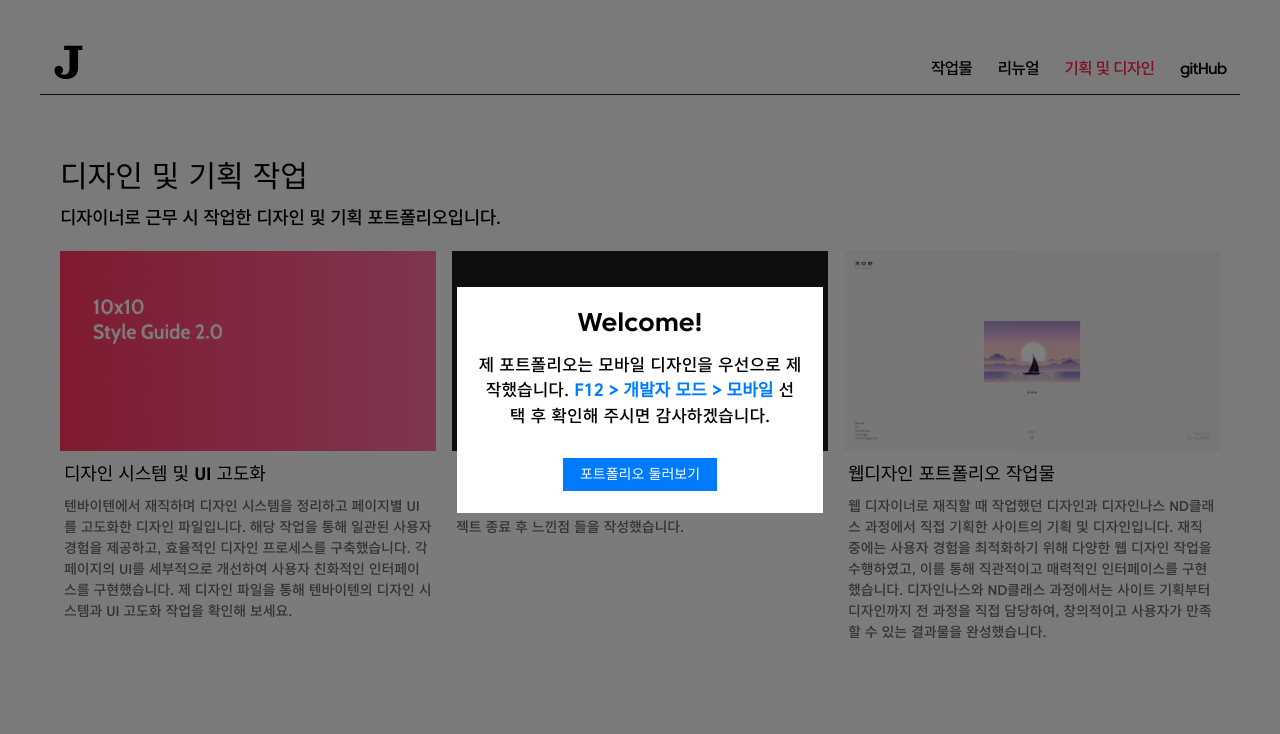
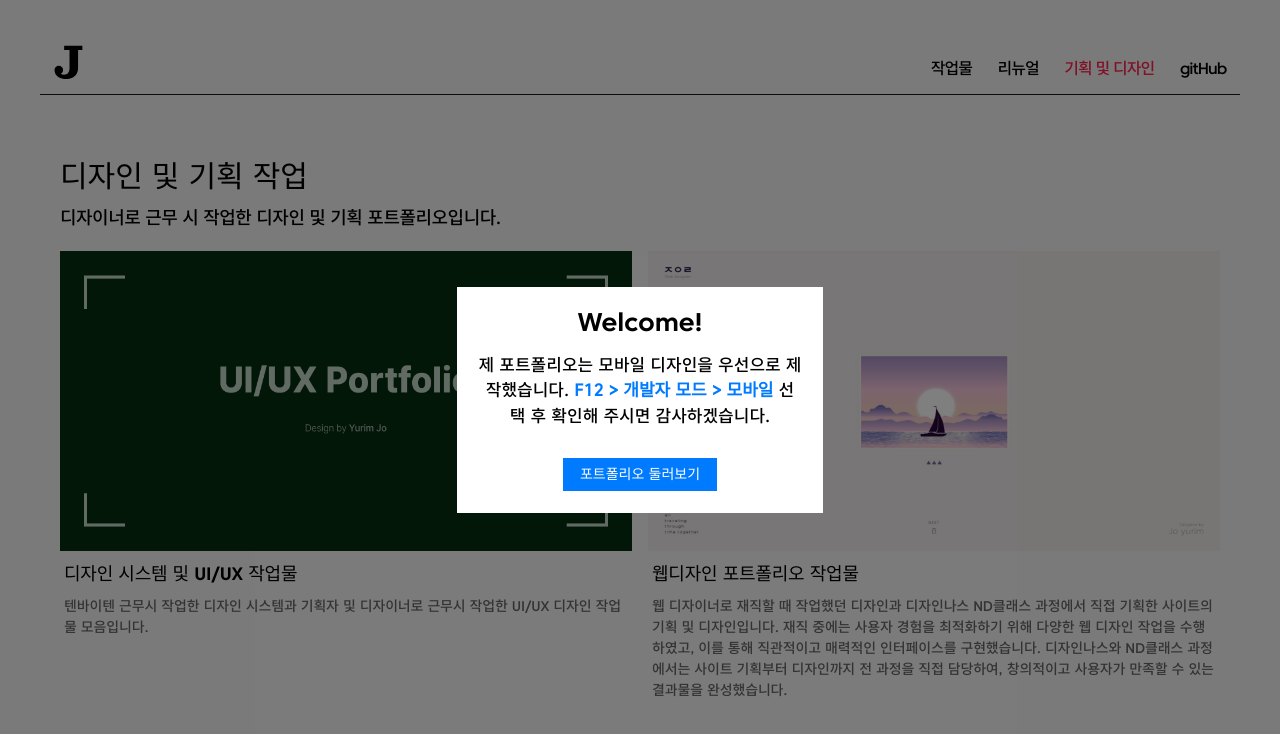
Before and after one commit to joyurim/warehouse, a Vue app: page /web-design in a window 1280 px wide. Shown: the top 734 px of the page. Built offline with nearby package versions, Linux system fonts and the light colour scheme; a web font is replaced by a local one.

Commit message:
디자인 작업물 링크 정리

```diff
--- a/src/views/WebDesign.vue
+++ b/src/views/WebDesign.vue
@@ -6,27 +6,14 @@
       <p class="discretion">디자이너로 근무 시 작업한 디자인 및 기획 포트폴리오입니다.</p>
       <div class="design">
         <a
-            href="https://www.figma.com/design/756YAflEL7tiK3zEoBPWLQ/Style-Guide?node-id=0-1&t=UbCwXkCoKWRWiXkZ-0"
+            href="https://www.figma.com/design/H8va5dvoW9quJpwEEuzboc/UI%2FUX-%EC%9E%91%EC%97%85%EB%AC%BC?node-id=1-781&m=dev&t=JMFGcn4spCytdUnR-1"
             target="_blank"
             class="design__list"
         >
-          <img src="@/assets/web/cover.jpg" alt="텐바이텐 디자인 시스템">
-          <p class="design__list--title">디자인 시스템 및 UI 고도화</p>
+          <img src="@/assets/web/cover_uiux.jpg" alt="UI/UX 작업물">
+          <p class="design__list--title">디자인 시스템 및 UI/UX 작업물</p>
           <p class="design__list--description">
-            텐바이텐에서 재직하며 디자인 시스템을 정리하고 페이지별 UI를 고도화한 디자인 파일입니다.
-            해당 작업을 통해 일관된 사용자 경험을 제공하고, 효율적인 디자인 프로세스를 구축했습니다. 각 페이지의 UI를 세부적으로 개선하여 사용자 친화적인 인터페이스를 구현했습니다.
-            제 디자인 파일을 통해 텐바이텐의 디자인 시스템과 UI 고도화 작업을 확인해 보세요.
-          </p>
-        </a>
-        <a
-            href="https://www.figma.com/design/HkDkMxWEVeUICKU18Jg4uJ/%EA%B8%B0%ED%9A%8D-%ED%8F%AC%ED%8A%B8%ED%8F%B4%EB%A6%AC%EC%98%A4?node-id=3-3&m=dev&t=RuecCEuYutMdKP7H-1"
-            target="_blank"
-            class="design__list"
-        >
-          <img src="@/assets/web/proposal.jpg" alt="B2B 기획 포트폴리오">
-          <p class="design__list--title">기획 포트폴리오</p>
-          <p class="design__list--description">
-            기획에 참여했던 프로젝트명, 기간, 기획시 고려했던 사항, 프로젝트 종료 후 느낀점 들을 작성했습니다.
+            텐바이텐 근무시 작업한 디자인 시스템과 기획자 및 디자이너로 근무시 작업한 UI/UX 디자인 작업물 모음입니다.
           </p>
         </a>
         <a
@@ -110,14 +97,14 @@ export default defineComponent({
     .design {
       display: grid;
       gap: 16px;
-      grid-template-columns: repeat(3, 1fr);
+      grid-template-columns: repeat(2, 1fr);
       padding: 0;
       &__list {
         width: 100%;
         margin-bottom: 0;
         > img {
           width: inherit;
-          height: 200px;
+          height: 300px;
           margin-bottom: 8px;
           border-radius: 0;
         }
```
Also changed, not shown: src/assets/web/cover_uiux.jpg (added).
